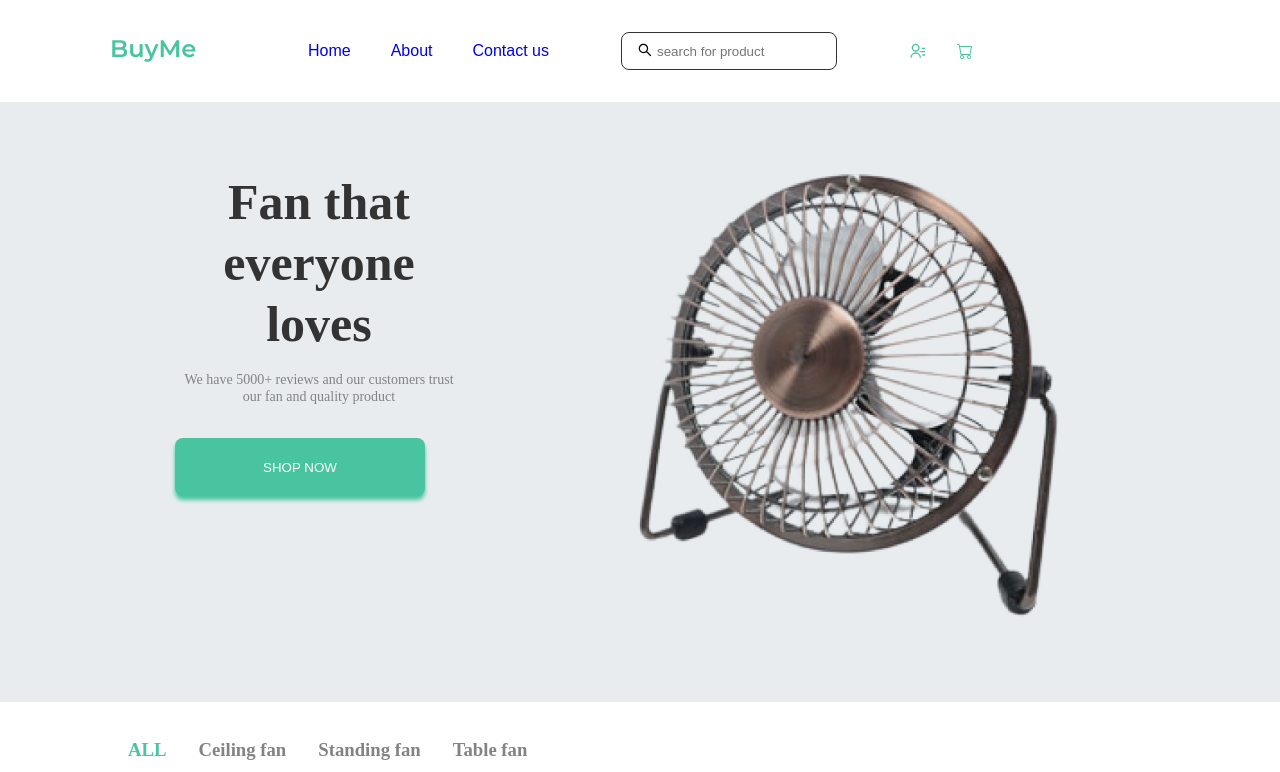
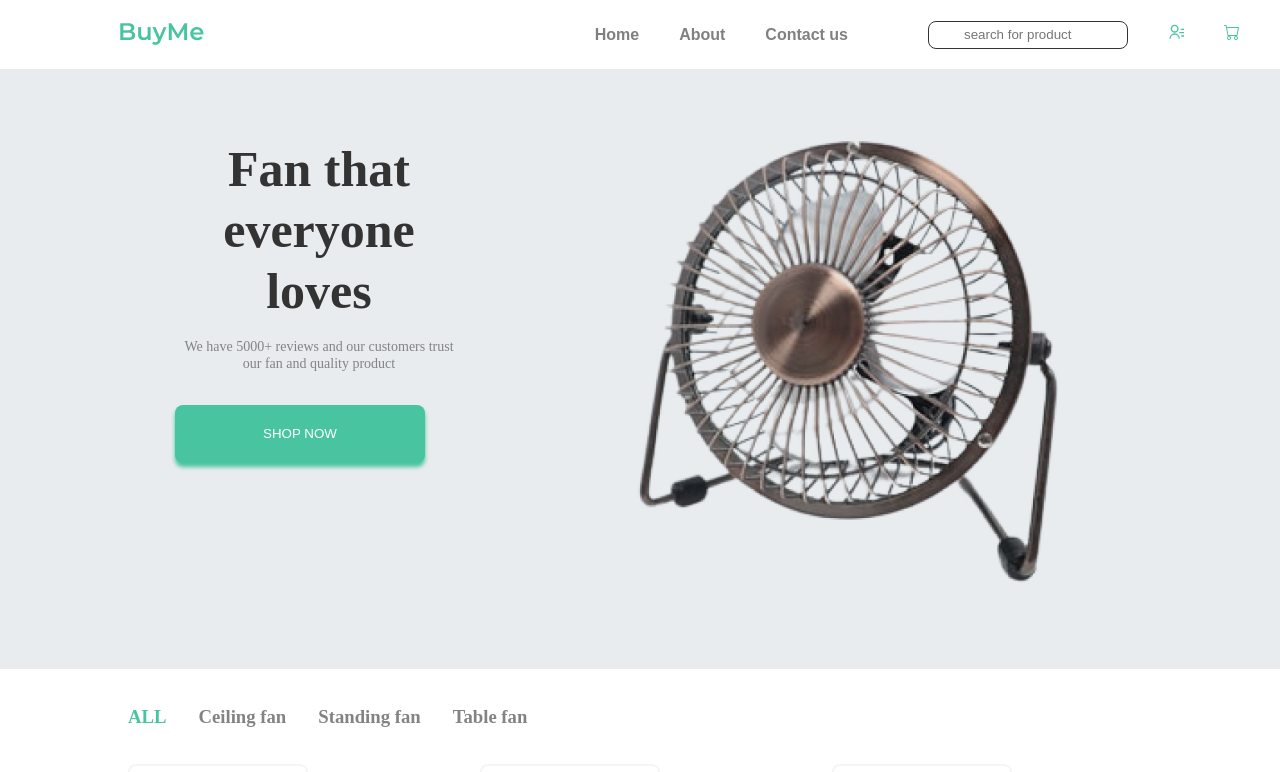
Before and after one commit to olaniyan-spec/fan-app, a React (Create React App) app: page / in a window 1280 px wide. Shown: the top 772 px of the page. Built offline with nearby package versions, Linux system fonts and the light colour scheme.

Commit message:
new commit

```diff
--- a/package.json
+++ b/package.json
@@ -6,6 +6,7 @@
     "@testing-library/jest-dom": "^5.16.5",
     "@testing-library/react": "^13.4.0",
     "@testing-library/user-event": "^13.5.0",
+    "bootstrap-icons": "^1.10.5",
     "react": "^18.2.0",
     "react-dom": "^18.2.0",
     "react-icons": "^4.8.0",
--- a/public/index.html
+++ b/public/index.html
@@ -10,6 +10,7 @@
       content="Web site created using create-react-app"
     />
     <link rel="apple-touch-icon" href="%PUBLIC_URL%/logo192.png" />
+
     <!--
       manifest.json provides metadata used when your web app is installed on a
       user's mobile device or desktop. See https://developers.google.com/web/fundamentals/web-app-manifest/
--- a/src/App.js
+++ b/src/App.js
@@ -3,8 +3,10 @@ import './App.css';
 import Home from './Pages/Home';
 import Footer from './Components/Footer';
 import Navbar from './Components/Navbar';
+import { useState } from 'react';
 
 function App() {
+  const[navShowing, setNavshowing ] = useState(false)
   return (
     <div className="App">
       <BrowserRouter>
--- a/src/Components/Navbar.css
+++ b/src/Components/Navbar.css
@@ -1,75 +1,81 @@
-.nav-container{
+nav{
 display: flex;
+align-items: center;
+justify-content: space-between;
+padding: 20px 20px;
 background: #FFFFFF;
-    height: 100%;
-    display: flex;
-    justify-content: space-between;
-    align-items: center;
-    position: relative;
-
-}
-.navbar-wrapper{
-    display: flex;
-    gap: 4.5rem;
-    padding: 2rem;
-    padding-left: 7rem;
-    align-items: center;
-
-
+box-shadow: 0px 10px 20px #F5F4F0;
 }
 .logo{
-color: #48C4A0;
-display: block;
+    padding-left: 100px;
 }
-
-.nav-wrapper{
+.navbar{
     display: flex;
-gap: 2.5rem;
     align-items: center;
-color: black;
+    justify-content: center;
 }
-
+.navbar li{
+   position: relative;
+     padding: 0 20px;
+}
 .search-wrapper{
     display: flex;
-    gap: 1rem;
-    align-items: center;
-}
-.search{
-padding: 8px 35px;
-width: 216px;
-height: 38px;
-align-items: center;
-border: 1px solid #333333;
-border-radius: 8px;
-
-}
-.search-icon{
-    position: absolute;
-    left: 637px;
-    top: 42px;
-}
-.nav-icons{
-display: flex;
-gap: 2rem;
-align-items: center;
-color: #48C4A0;
-width: 92px;
-height: 30px;
 }
 .nav-toggle{
     display: none;
 }
-@media screen and (max-width: 600px){
 
-    .nav-links, .search-wrapper{
-        display: none;
+.navbar li a{
+    font-size: 1rem;
+    font-weight: 600;
+    color: gray;
+}
+.navbar li a:hover{
+    color: #48C4A0;
+}
+ .navbar span{
+    display: flex;
+    flex-direction: row;
+    color: #48C4A0;
+
+}
+.search{
+padding: 8px 35px;
+width: 200px;
+height: 28px;
+align-items: center;
+border: 1px solid #333333;
+border-radius: 8px;
+}
+
+@media screen and (max-width: 1024px){
+    .navbar{
+        display: flex;
+        flex-direction: column;
+        align-items: flex-start;
+        justify-content: flex-start;
+        position: fixed;
+        top: 90px;
+        right: 0px;
+        width: 250px;
+        height: 100vh;
+        background: #F5F4F0;
+        box-shadow: 0 40px 60px rgba(0, 0, 0, 0.1);
+        padding: 40px 0 0 10px;
+        transition: 0.3s ease-in-out;
+    }
+    .logo{
+        padding-left: 50px;
+    }
+    .navbar li{
+        margin-bottom: 25px;
+        cursor: pointer;
     }
     .nav-toggle{
-        display: flex;
-        background: transparent;
-        font-size:1rem ;
-        cursor: pointer;
-        color: gray;
+        display: block;
+       }
+       .navbar span{
+        display: block;
        }
        .show-nav{
         display: flex;
@@ -77,9 +83,4 @@ height: 30px;
        .hide-nav{
         display: none;
        }
-    .nav-icons{
-        display: flex;
-        gap: 1rem;
     }
-
-}
--- a/src/Components/Navbar.js
+++ b/src/Components/Navbar.js
@@ -7,13 +7,40 @@ import {BsCart} from 'react-icons/bs'
 import {RiContactsLine} from 'react-icons/ri'
 import {MdOutlineClose} from 'react-icons/md'
 import {GoThreeBars} from 'react-icons/go'
+import {Links} from '../data'
 import './Navbar.css'
 
 const Navbar = () => {
     const [navShowing, setNavshowing] = useState(false)
   return (
     <nav>
-        <div className='nav-container'>
+        <Link to ='/' className='logo' onClick={()=>setNavshowing(false)}>
+                <img src={logo} alt='nav_logo'></img>
+        </Link>
+        <div>
+        <ul className={`navbar ${navShowing ? 'show-nav' : 'hide-nav' }`}>
+                {Links.map(({name, path}, index)=>{
+                    return(
+                        <li key={index}><NavLink to={path} >{name}</NavLink></li>
+                    )
+                })}
+                    <li><input className='search' type='text' placeholder='search for product'/></li>
+                    <span>
+                    <li className><RiContactsLine/></li>
+                    <li className><BsCart/></li>
+                    </span>
+            </ul>
+                <button className='nav-toggle' onClick={()=>setNavshowing(prev=>!prev)}>
+                    { navShowing ? <MdOutlineClose/> : <GoThreeBars/>}
+                </button>
+        </div>
+    </nav>
+  )
+}
+
+export default Navbar
+
+{/* <div className='nav-container'>
             <div className='navbar-wrapper'>
             <Link to='/' className='logo' onClick={()=>setNavshowing(false)}>
                 <img src={logo} alt='logo'/></Link>
@@ -25,18 +52,11 @@ const Navbar = () => {
                 <div className='search-wrapper'>
                     <AiOutlineSearch className='search-icon'/>
                     <input className='search' type='text' placeholder='search for product'/>
+                    <RiContactsLine/> <BsCart/>
                 </div>
-            <div className='nav-icons'>
-                <RiContactsLine/>
-                <BsCart/>
                 <button className='nav-toggle' onClick={()=>setNavshowing(prev=>!prev)}>{
                 navShowing ? <MdOutlineClose/> : <GoThreeBars/>
             }</button>
             </div>
             </div>
-        </div>
-    </nav>
-  )
-}
-
-export default Navbar
+        </div> */}
--- a/src/data.js
+++ b/src/data.js
@@ -61,3 +61,18 @@ export const standingFan = [
         price: '$45'
     },
 ]
+export const Links = [
+  {
+      name: "Home",
+      path: '/'
+  },
+  {
+      name:"About",
+      path:'/About',
+  },
+  {
+      name:"Contact us",
+      path:'/Contactus'
+  },
+  <input></input>
+]
```
Also changed, not shown: 1 other file (tests, documents, lock files or other folders). Lines whose indentation alone changed are shown as unchanged.
